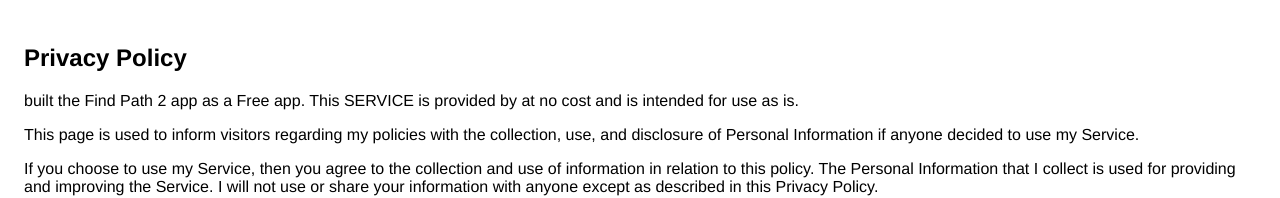
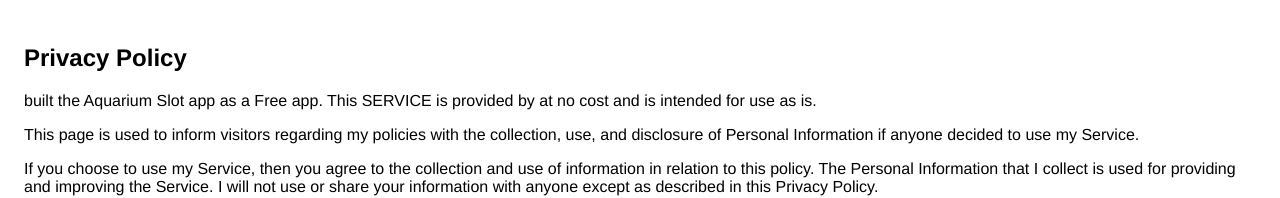
Before and after one commit to gamethapcam/policy-aquarium-slot, a plain HTML site: page index.html in a window 1280 px wide. Shown: the top 198 px of the page. Drawn offline with Linux system fonts and the light colour scheme.

Commit message:
Update index.html

```diff
--- a/index.html
+++ b/index.html
@@ -8,7 +8,7 @@
     </head>
     <body>
     <h2>Privacy Policy</h2> <p>
-                     built the Find Path 2 app as
+                     built the Aquarium Slot app as
                     a Free app. This SERVICE is provided by
                      at no cost and is intended for
                     use as is.
```
